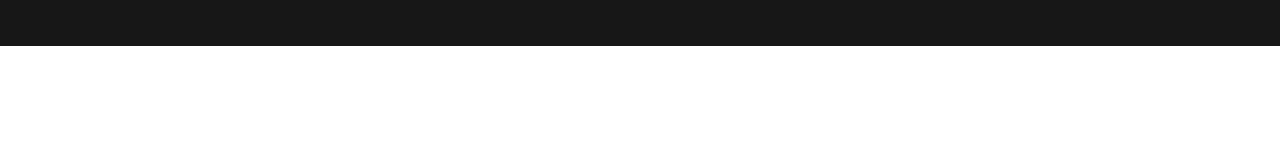
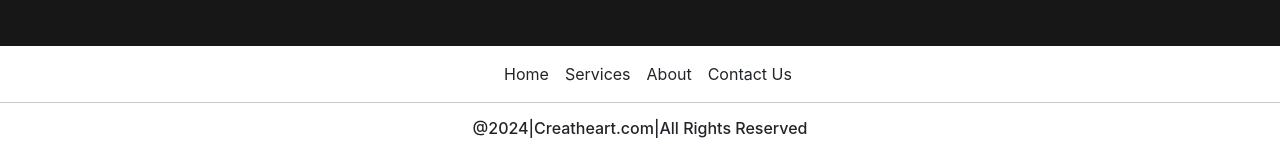
Before and after one commit to jerinbinoy/CreaTHEart-Web-App, a React (Create React App) app in the folder creatheart-app/: page / in a window 1280 px wide. Shown: the part 3340-3484 px from the top of the page. Before the commit the page ends 3386 px from the top, so only its background shows below. Built offline with nearby package versions, Linux system fonts and the light colour scheme.

Commit message:
Footer created

```diff
--- a/creatheart-app/src/App.js
+++ b/creatheart-app/src/App.js
@@ -9,6 +9,7 @@ import Services from './Components/Services.jsx';
 import { BrowserRouter as Router, Route, Routes } from "react-router-dom";
 import Reviews from './Components/Reviews.jsx';
 import ContactUs from './Components/ContactUs.jsx';
+import Footer from './Components/Footer.jsx';
 
 function App() {
 
@@ -21,6 +22,7 @@ function App() {
     <About />
     <Reviews/>
     <ContactUs/>
+    <Footer />
 
     </>
   );
--- /dev/null
+++ b/creatheart-app/src/Components/Footer.css
@@ -0,0 +1,4 @@
+
+.items{
+    list-style: none;
+}
--- /dev/null
+++ b/creatheart-app/src/Components/Footer.jsx
@@ -0,0 +1,24 @@
+import React from 'react';
+import './Footer.css';
+import {Row} from 'react-bootstrap';
+import { FontAwesomeIcon } from '@fortawesome/react-fontawesome';
+import {faWhatsapp,faInstagram,faFacebook} from '@fortawesome/free-brands-svg-icons';
+
+function Footer() {
+  return (
+    <div>
+       <Row bg="white" className='d-flex justify-content-center mt-3'>
+
+        <ul className='d-flex justify-content-center items'>
+            <li className='ms-3'>Home</li>
+            <li className='ms-3'>Services</li>
+            <li className='ms-3'>About</li>
+            <li className='ms-3'>Contact Us</li>
+        </ul><hr />
+        <h6 className='text-center'>@2024|Creatheart.com|All Rights Reserved</h6>
+       </Row>
+    </div>
+  )
+}
+
+export default Footer
```
